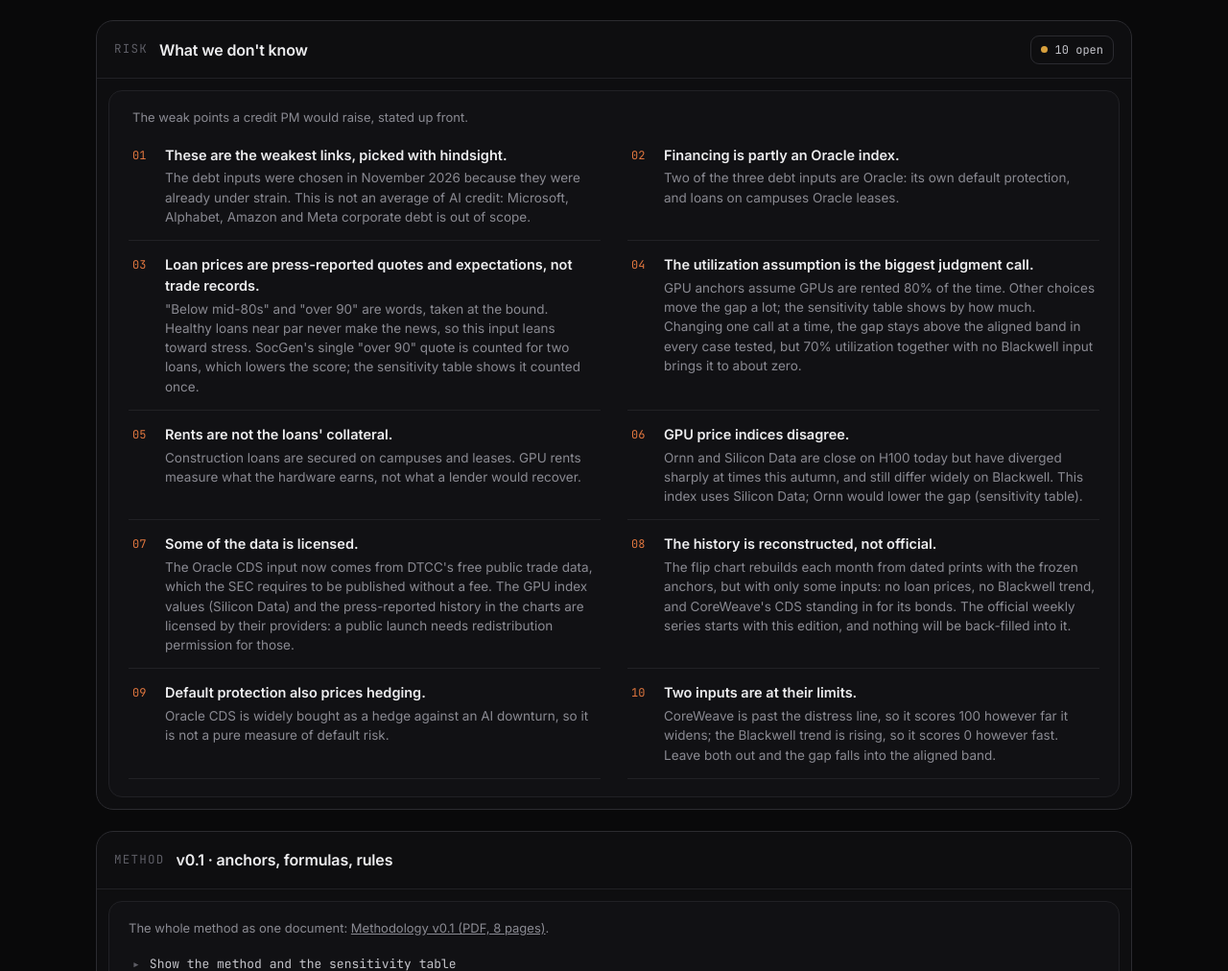
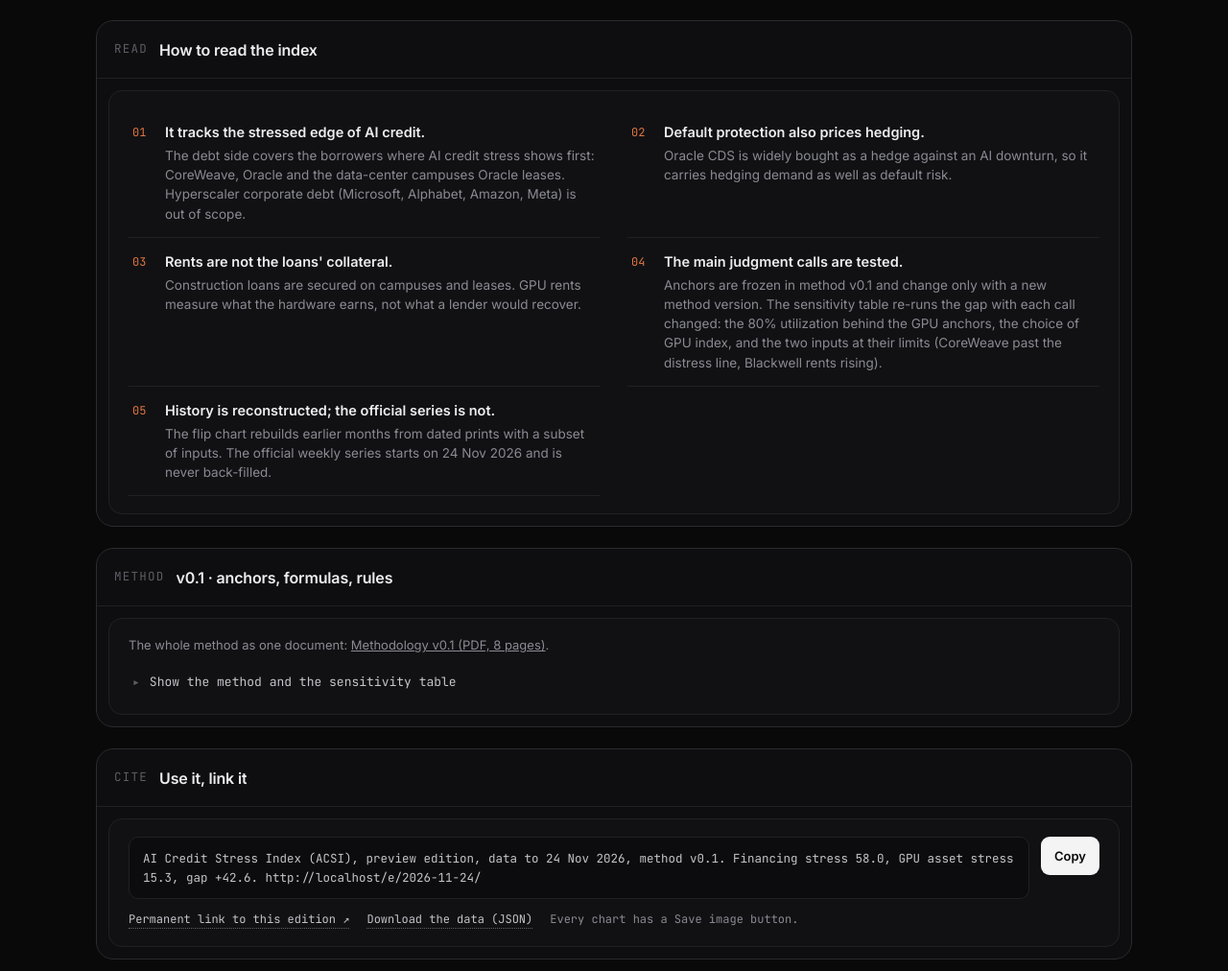
Before and after one commit to gagattzo/Ai-credit-stress-index-, a website: page e/2026-11-24/index.html in a window 1280 px wide. Shown: the part 4993-6005 px from the top of the page at 96% size. Drawn offline with nearby package versions, Linux system fonts and the light colour scheme.

Commit message:
Replace the internal caveats list with 'How to read the index'
Drops the licensing, hindsight and other internal notes from the public
page, the 24 Nov edition and the methodology PDF; keeps the reading
notes and points to the sensitivity table.

Co-Authored-By: Claude Opus 5.5 <noreply@anthropic.com>
Claude-Session: https://claude.ai/code/session_01HHUSAoE7PMqm5mhUwgVwJb

```diff
--- a/e/2026-11-24/index.html
+++ b/e/2026-11-24/index.html
@@ -475,21 +475,15 @@ td.pos { color: var(--orange); } td.neg { color: var(--green); }
   </section>
 
   <section class="board" id="unknowns" aria-labelledby="b4">
-    <div class="board-head"><span class="tag">RISK</span><h2 id="b4">What we don't know</h2><span class="pill"><i class="dot amber"></i>10 open</span></div>
+    <div class="board-head"><span class="tag">READ</span><h2 id="b4">How to read the index</h2></div>
     <div class="board-body">
       <div class="card">
-        <p class="note" style="margin:0 4px 4px">The weak points a credit PM would raise, stated up front.</p>
         <ol class="unk">
-          <li><div><b>These are the weakest links, picked with hindsight.</b>The debt inputs were chosen in November 2026 because they were already under strain. This is not an average of AI credit: Microsoft, Alphabet, Amazon and Meta corporate debt is out of scope.</div></li>
-          <li><div><b>Financing is partly an Oracle index.</b>Two of the three debt inputs are Oracle: its own default protection, and loans on campuses Oracle leases.</div></li>
-          <li><div><b>Loan prices are press-reported quotes and expectations, not trade records.</b>"Below mid-80s" and "over 90" are words, taken at the bound. Healthy loans near par never make the news, so this input leans toward stress. SocGen's single "over 90" quote is counted for two loans, which lowers the score; the sensitivity table shows it counted once.</div></li>
-          <li><div><b>The utilization assumption is the biggest judgment call.</b>GPU anchors assume GPUs are rented 80% of the time. Other choices move the gap a lot; the sensitivity table shows by how much. Changing one call at a time, the gap stays above the aligned band in every case tested, but 70% utilization together with no Blackwell input brings it to about zero.</div></li>
+          <li><div><b>It tracks the stressed edge of AI credit.</b>The debt side covers the borrowers where AI credit stress shows first: CoreWeave, Oracle and the data-center campuses Oracle leases. Hyperscaler corporate debt (Microsoft, Alphabet, Amazon, Meta) is out of scope.</div></li>
+          <li><div><b>Default protection also prices hedging.</b>Oracle CDS is widely bought as a hedge against an AI downturn, so it carries hedging demand as well as default risk.</div></li>
           <li><div><b>Rents are not the loans' collateral.</b>Construction loans are secured on campuses and leases. GPU rents measure what the hardware earns, not what a lender would recover.</div></li>
-          <li><div><b>GPU price indices disagree.</b>Ornn and Silicon Data are close on H100 today but have diverged sharply at times this autumn, and still differ widely on Blackwell. This index uses Silicon Data; Ornn would lower the gap (sensitivity table).</div></li>
-          <li><div><b>Some of the data is licensed.</b>The Oracle CDS input now comes from DTCC's free public trade data, which the SEC requires to be published without a fee. The GPU index values (Silicon Data) and the press-reported history in the charts are licensed by their providers: a public launch needs redistribution permission for those.</div></li>
-          <li><div><b>The history is reconstructed, not official.</b>The flip chart rebuilds each month from dated prints with the frozen anchors, but with only some inputs: no loan prices, no Blackwell trend, and CoreWeave's CDS standing in for its bonds. The official weekly series starts with this edition, and nothing will be back-filled into it.</div></li>
-          <li><div><b>Default protection also prices hedging.</b>Oracle CDS is widely bought as a hedge against an AI downturn, so it is not a pure measure of default risk.</div></li>
-          <li><div><b>Two inputs are at their limits.</b>CoreWeave is past the distress line, so it scores 100 however far it widens; the Blackwell trend is rising, so it scores 0 however fast. Leave both out and the gap falls into the aligned band.</div></li>
+          <li><div><b>The main judgment calls are tested.</b>Anchors are frozen in method v0.1 and change only with a new method version. The sensitivity table re-runs the gap with each call changed: the 80% utilization behind the GPU anchors, the choice of GPU index, and the two inputs at their limits (CoreWeave past the distress line, Blackwell rents rising).</div></li>
+          <li><div><b>History is reconstructed; the official series is not.</b>The flip chart rebuilds earlier months from dated prints with a subset of inputs. The official weekly series starts on 24 Nov 2026 and is never back-filled.</div></li>
         </ol>
       </div>
     </div>
```
Also changed, not shown: index.html (+5 -11 lines), 1 other file.
